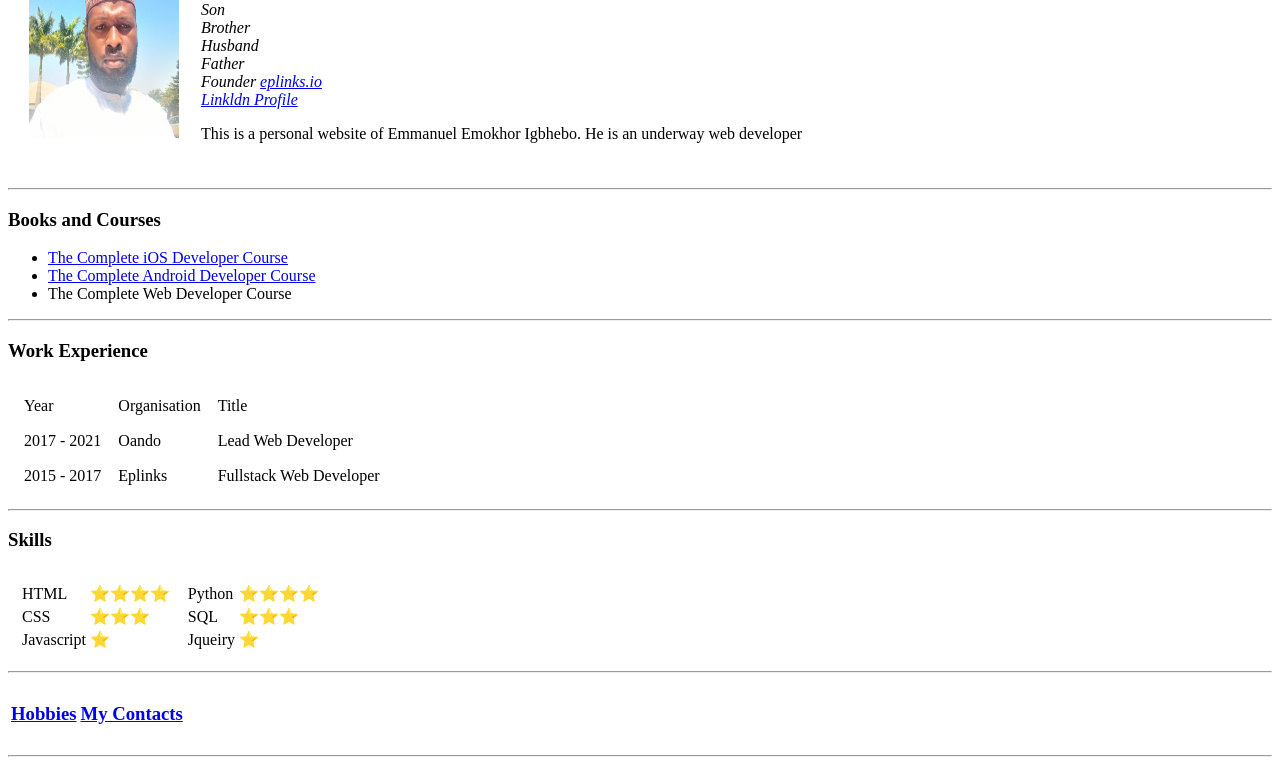
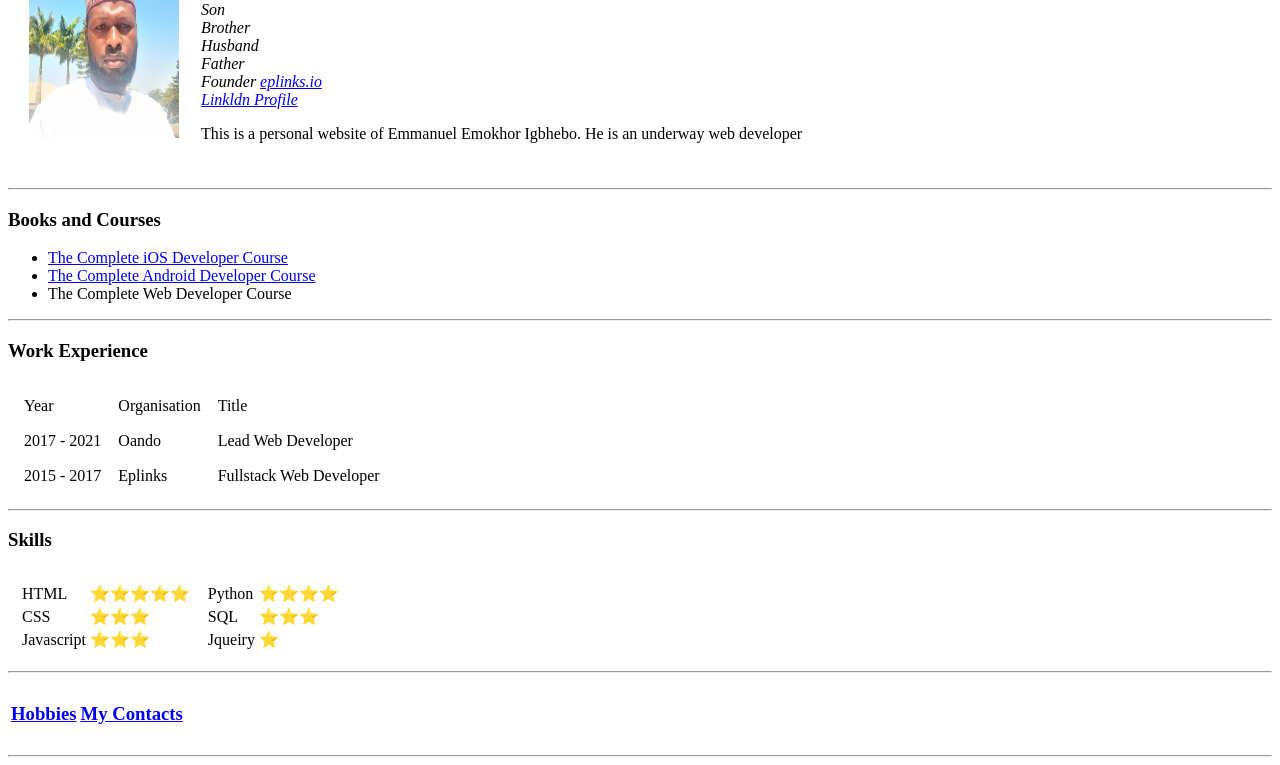
Before and after one commit to eplinks/Resume, a plain HTML site: page index.html in a window 1280 px wide. Shown: the part 108-873 px from the top of the page. Drawn offline with Linux system fonts and the light colour scheme.

Commit message:
Update index.html

```diff
--- a/index.html
+++ b/index.html
@@ -63,7 +63,7 @@
         <table>
           <tr>
             <td>HTML</td>
-            <td>⭐⭐⭐⭐</td>
+            <td>⭐⭐⭐⭐⭐</td>
           </tr>
           <tr>
             <td>CSS</td>
@@ -71,7 +71,7 @@
           </tr>
           <tr>
             <td>Javascript</td>
-            <td>⭐</td>
+            <td>⭐⭐⭐</td>
           </tr>
         </table>
       </td>
```
